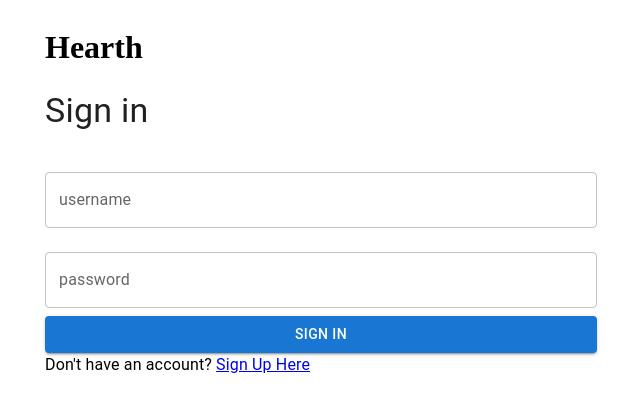
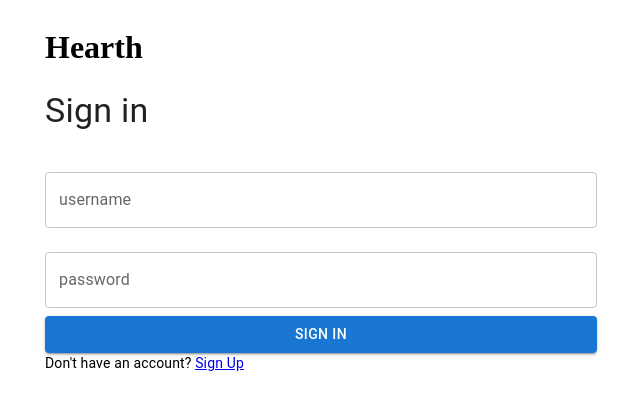
Before and after one commit to oslabs-beta/Hearth, a React app: page /#/ in a window 1280 px wide. Shown: the top 412 px of the page, without its empty margins (319-959 px from the left). Built offline with nearby package versions, Linux system fonts and the light colour scheme.

Commit message:
updated styling in login
Co-authored-by: Christina Phung <phung.christina16@gmail.com>
Co-authored-by: Andy Oh <andyoh.94@gmail.com>
Co-authored-by: Jay Cheskis <jay.cheskis@gmail.com>

```diff
--- a/package.json
+++ b/package.json
@@ -50,7 +50,6 @@
     "dotenv": "^16.0.3",
     "express": "^4.18.2",
     "html-webpack-plugin": "^5.5.0",
-    "next": "^13.0.7",
     "node-fetch": "2.6.6",
     "nodemon": "^2.0.20",
     "path": "^0.12.7",
--- a/src/components/Login.tsx
+++ b/src/components/Login.tsx
@@ -62,7 +62,7 @@ const Login = (props) => {
             <Button onClick={handleSubmit} className="loginBtn" type="submit" variant='contained' fullWidth>Sign in</Button>
           </Box>
           <Box className='redirect'>
-            <Typography className="redirectButton">Don't have an account? <Link id='link' to='/signup'>Sign Up Here</Link></Typography>
+            <Typography variant="body2" className="redirectButton">Don't have an account? <Link id='link' to='/signup'>Sign Up</Link></Typography>
           </Box>
         </form>
       </Container>
```
